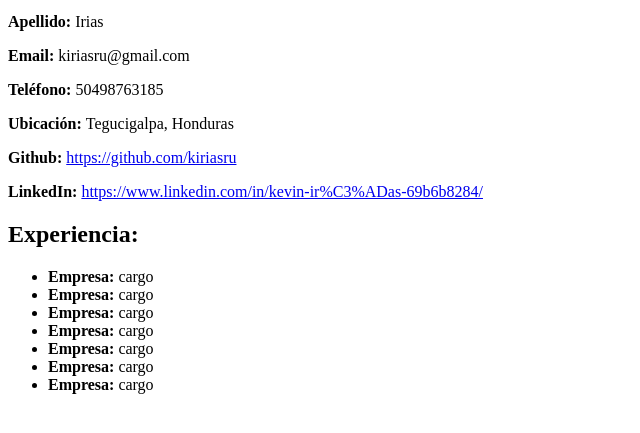
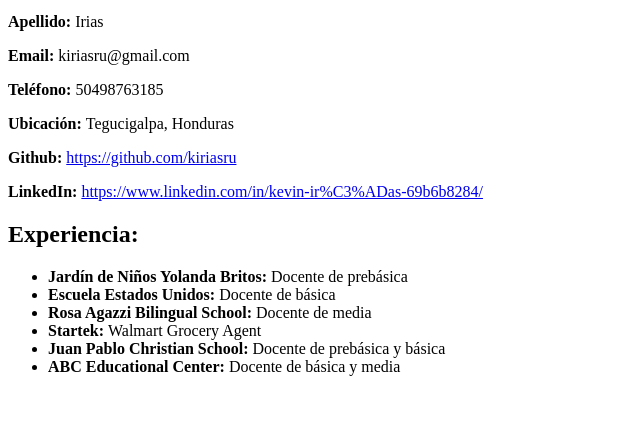
Before and after one commit to kiriasru/intro-html, a plain HTML site: page index.html in a window 1280 px wide. Shown: the part 101-534 px from the top of the page, without its empty margins (0-640 px from the left). Drawn offline with Linux system fonts and the light colour scheme.

Commit message:
se agrego info y cargos en experiencia

```diff
--- a/index.html
+++ b/index.html
@@ -24,13 +24,12 @@
             <section>
                 <h2>Experiencia:</h2>
                 <ul>
-                    <li><strong>Empresa: </strong>cargo</li>
-                    <li><strong>Empresa: </strong>cargo</li>
-                    <li><strong>Empresa: </strong>cargo</li>
-                    <li><strong>Empresa: </strong>cargo</li>
-                    <li><strong>Empresa: </strong>cargo</li>
-                    <li><strong>Empresa: </strong>cargo</li>
-                    <li><strong>Empresa: </strong>cargo</li>
+                    <li><strong>Jardín de Niños Yolanda Britos: </strong>Docente de prebásica</li>
+                    <li><strong>Escuela Estados Unidos: </strong>Docente de básica </li>
+                    <li><strong>Rosa Agazzi Bilingual School: </strong>Docente de media</li>
+                    <li><strong>Startek: </strong>Walmart Grocery Agent</li>
+                    <li><strong>Juan Pablo Christian School: </strong>Docente de prebásica y básica</li>
+                    <li><strong>ABC Educational Center: </strong>Docente de básica y media</li>
                 </ul>
             </section>
 
```
